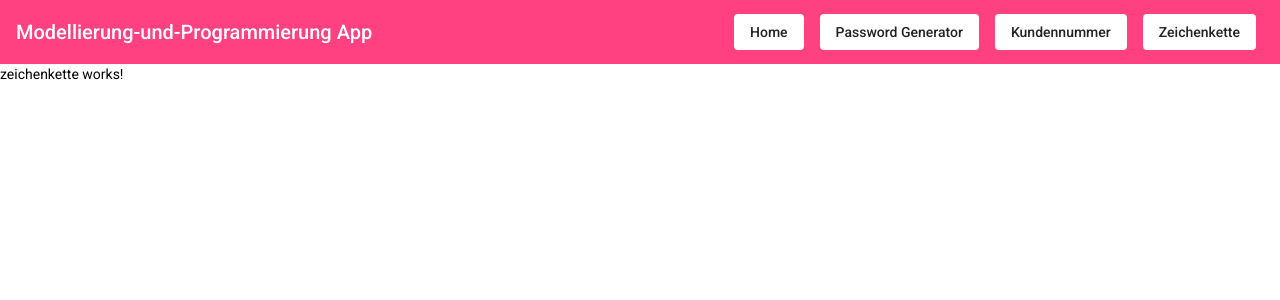
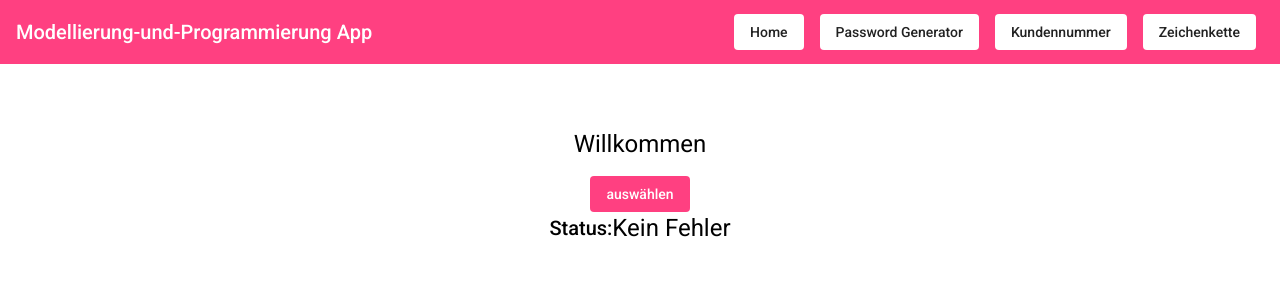
Before and after one commit to HedayatTajik/P107-Modellierung-und-Programmierung, an Angular app: page /zeichenkette in a window 1280 px wide. Shown: the top 300 px of the page. Built offline with nearby package versions, Linux system fonts and the light colour scheme.

Commit message:
add: checkFehler logik

```diff
--- /dev/null
+++ b/src/app/zeichenkette/model/strich-code.ts
@@ -0,0 +1,4 @@
+export interface StrichCode {
+  id: number;
+  StrichCode: string;
+}
--- a/src/app/zeichenkette/zeichenkette.module.ts
+++ b/src/app/zeichenkette/zeichenkette.module.ts
@@ -1,6 +1,8 @@
+import { SharedModule } from './../shared/shared.module';
 import { NgModule } from '@angular/core';
 import { CommonModule } from '@angular/common';
 import { ZeichenketteRoutingModule } from './zeichenkette-routing.module';
+
 
 
 
@@ -8,7 +10,8 @@ import { ZeichenketteRoutingModule } from './zeichenkette-routing.module';
   declarations: [],
   imports: [
     CommonModule,
-    ZeichenketteRoutingModule
+    ZeichenketteRoutingModule,
+    SharedModule
   ]
 })
 export class ZeichenketteModule { }
--- a/src/app/zeichenkette/zeichenkette/zeichenkette.component.css
+++ b/src/app/zeichenkette/zeichenkette/zeichenkette.component.css
@@ -0,0 +1,21 @@
+.root {
+  display: flex;
+  flex-direction: column;
+  align-items: center;
+  padding-top: 5%;
+}
+
+.img {
+  width: 30px;
+}
+.header {
+  display: flex;
+  flex-direction: column;
+  align-items: center;
+}
+
+.state {
+  display: flex;
+  flex-direction: row;
+  align-items: center;
+}
--- a/src/app/zeichenkette/zeichenkette/zeichenkette.component.html
+++ b/src/app/zeichenkette/zeichenkette/zeichenkette.component.html
@@ -1 +1,10 @@
-<p>zeichenkette works!</p>
+<div class="root">
+  <div class="header">
+    <h1>Willkommen</h1>
+    <button mat-flat-button color="accent">auswählen</button>
+    <div class="state">
+      <h2>Status:</h2>
+      <h1>{{ state }}</h1>
+    </div>
+  </div>
+</div>
--- a/src/app/zeichenkette/zeichenkette/zeichenkette.component.ts
+++ b/src/app/zeichenkette/zeichenkette/zeichenkette.component.ts
@@ -1,15 +1,79 @@
+import { StrichCode } from './../model/strich-code';
 import { Component, OnInit } from '@angular/core';
-
 @Component({
   selector: 'app-zeichenkette',
   templateUrl: './zeichenkette.component.html',
-  styleUrls: ['./zeichenkette.component.css']
+  styleUrls: ['./zeichenkette.component.css'],
 })
 export class ZeichenketteComponent implements OnInit {
-
-  constructor() { }
+  arrayOfStrichCode: StrichCode[] = [
+    { id: 0, StrichCode: '000024740002506831001250012145' },
+    { id: 1, StrichCode: '000024740002506831001250012145a' },
+    { id: 2, StrichCode: '000024740012506831000250012145' },
+  ];
+  strichcodeString0: string = '000024740002506831001250012145';
+  strichcodeString1: string = '000024740002506831001250012145a';
+  strichcodeString2: string = '000024740012506831000250012145';
+  NetWeightString: string;
+  GrossWeightString: string;
+  Fehlercode0 = 'kein Fehler';
+  Fehlercode1 = 'String enthält nicht ausschließlich Ziffern';
+  Fehlercode2 = 'Nettogewicht ist größer als Bruttogewicht';
+  state: string = 'noch nich definiert';
+  constructor() {}
 
   ngOnInit(): void {
+    const checkIfOnlyNummberBoolean = this.checkIfOnlyNummber(
+      this.strichcodeString0
+    );
+    console.log('checkIfOnlyNummber', checkIfOnlyNummberBoolean);
+    this.NetWeightString = this.spliceNetWeight(this.strichcodeString0);
+    this.GrossWeightString = this.spliceGrossWeight(this.strichcodeString0);
+    this.state = this.checkError(
+      checkIfOnlyNummberBoolean,
+      this.NetWeightString,
+      this.GrossWeightString
+    );
+    console.log(this.state);
   }
 
+  checkError(
+    checkIfNummber: boolean,
+    netWeight: string,
+    grossWeight: string
+  ): string {
+    console.log('checkIfNummber', checkIfNummber);
+    console.log('netWeight', netWeight);
+    console.log('grossWeight', grossWeight);
+
+    if (checkIfNummber === false) {
+      return 'String enthält nicht ausschließlich Ziffern';
+    } else if (checkIfNummber === true && netWeight < grossWeight) {
+      return 'Kein Fehler';
+    } else if (netWeight > grossWeight) {
+      return ' Nettogewicht ist größer als Bruttogewicht';
+    }
+  }
+
+  checkIfOnlyNummber(arg: string) {
+    for (let index = 0; index < arg.length; index++) {
+      if (arg.charAt(index) >= '0' && arg.charAt(index) <= '9') {
+      } else {
+        return false;
+      }
+    }
+    return true;
+  }
+
+  spliceNetWeight(arg: string): string {
+    let netWeight = arg.slice(9, 14);
+    console.log('netWeight', netWeight);
+    return netWeight;
+  }
+
+  spliceGrossWeight(arg: string): string {
+    let groosWeight = arg.slice(19, 24);
+    console.log('groosWeight', groosWeight);
+    return groosWeight;
+  }
 }
```
